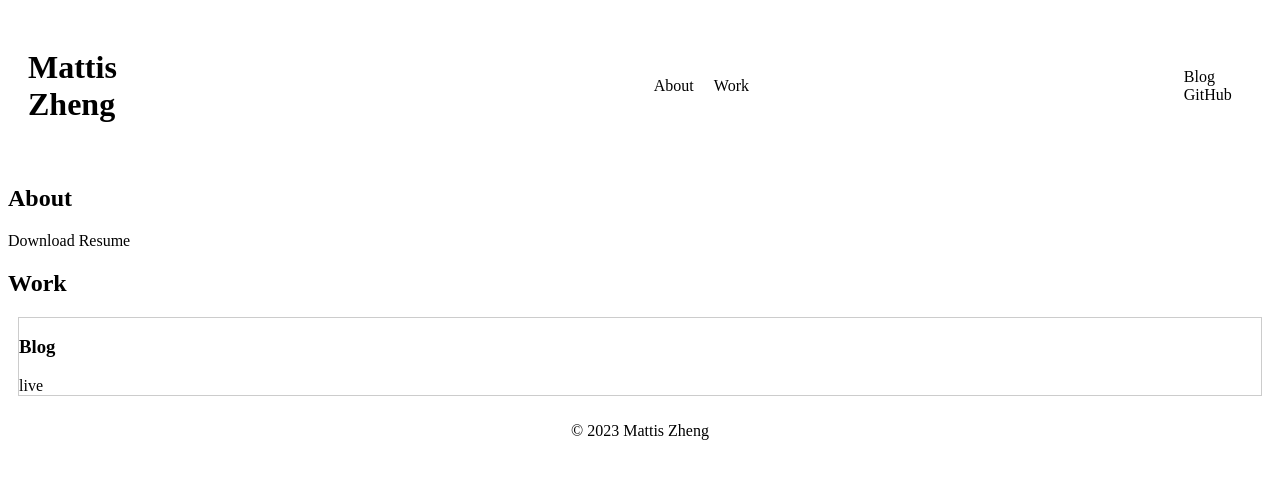
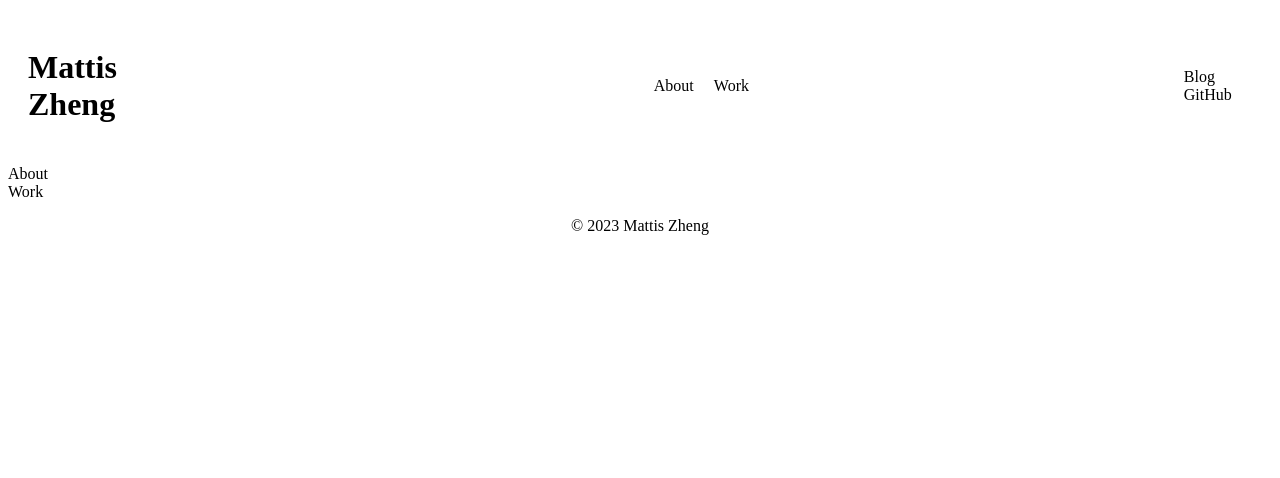
Before and after one commit to mattiszheng/mattiszheng.github.io, a website built with Vite: page index.html in a window 1280 px wide. Built offline with nearby package versions, Linux system fonts and the light colour scheme.

Commit message:
update index.html

```diff
--- a/index.html
+++ b/index.html
@@ -26,18 +26,8 @@
       </div>
     </header>
     <main>
-      <section id="about">
-        <h2>About</h2>
-        <a href="/public/test.txt" download>Download Resume</a>
-      </section>
-      <section id="work">
-        <h2>Work</h2>
-        <div class="card">
-          <h3>Blog</h3>
-          <a href="https://mattiszheng-blog.vercel.app/" target="_blank">live</a>
-        </div>
-        </div>
-      </section>
+      <section id="about">About</section>
+      <section id="work">Work</section>
     </main>
     <footer>
       <p>© 2023 Mattis Zheng</p>
```
